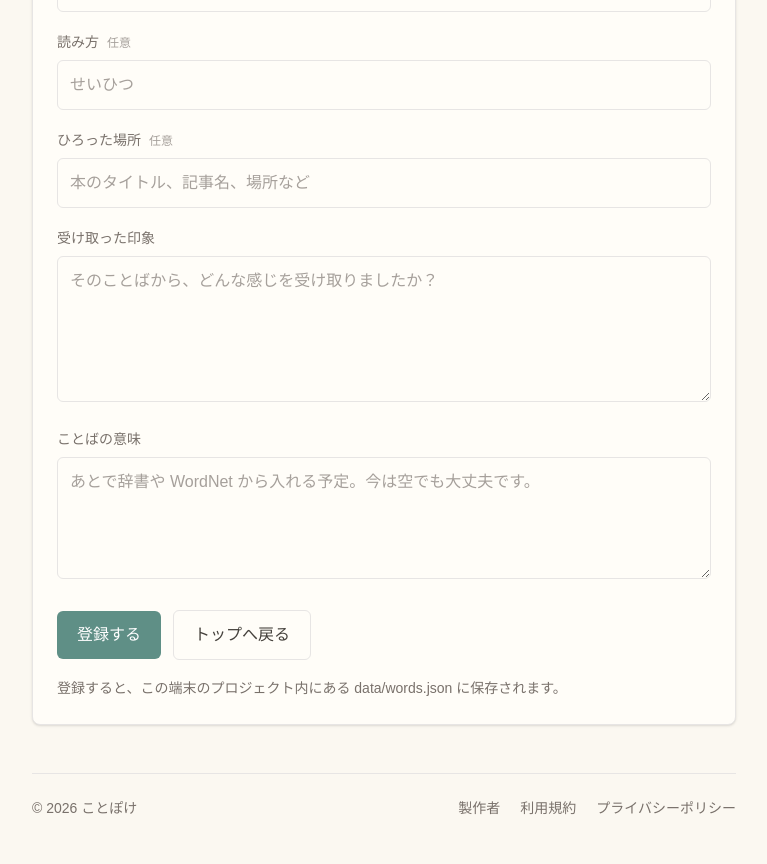
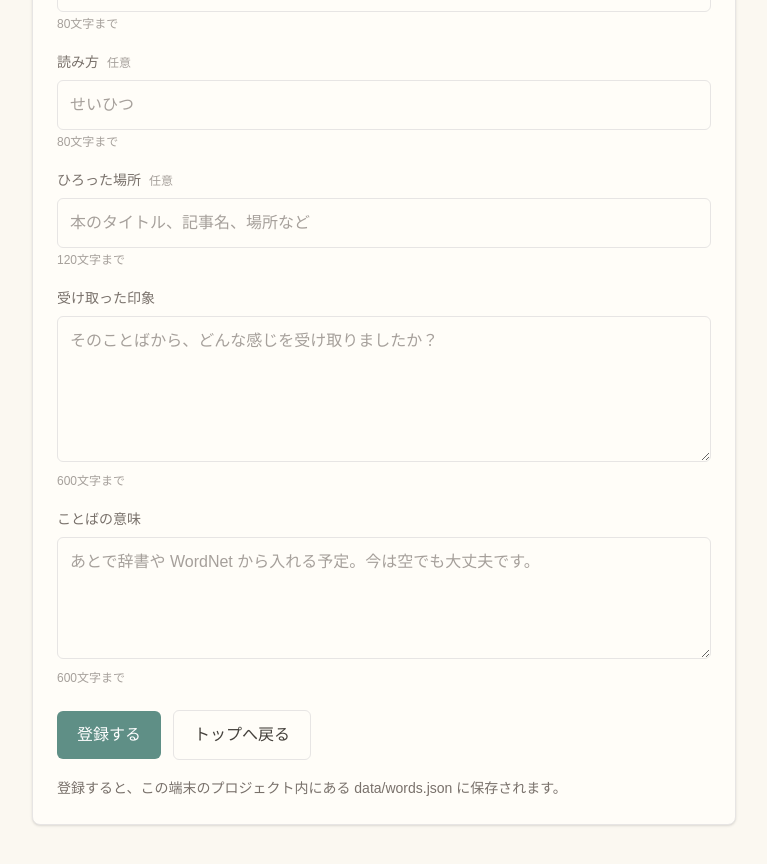
Before and after one commit to torinoko/kotopoke, a Next.js app: page /kotoba/new in a window 1280 px wide. Shown: the part 320-1184 px from the top of the page, without its empty margins (256-1023 px from the left). Built offline with nearby package versions, Linux system fonts and the light colour scheme.

Commit message:
バリデーションを追加

```diff
--- a/src/app/kotoba/new/actions.ts
+++ b/src/app/kotoba/new/actions.ts
@@ -1,31 +1,17 @@
 "use server";
 
 import { redirect } from "next/navigation";
+import { parseWordInput } from "@/lib/word-validation";
 import { createWord } from "@/lib/words-store";
 
-function getText(formData: FormData, key: string) {
-  const value = formData.get(key);
-  return typeof value === "string" ? value.trim() : "";
-}
+export async function createWordAction(formData: FormData) {
+  const input = parseWordInput(formData);
 
-function optionalText(value: string) {
-  return value ? value : undefined;
-}
-
-export async function createWordAction(formData: FormData) {
-  const text = getText(formData, "text");
-
-  if (!text) {
+  if (!input) {
     redirect("/kotoba/new");
   }
 
-  const word = await createWord({
-    text,
-    sourceTitle: optionalText(getText(formData, "sourceTitle")),
-    reading: optionalText(getText(formData, "reading")),
-    meaning: optionalText(getText(formData, "meaning")),
-    impression: optionalText(getText(formData, "impression")),
-  });
+  const word = await createWord(input);
 
   redirect(`/kotoba/${word.id}`);
 }
--- a/src/app/kotoba/new/page.tsx
+++ b/src/app/kotoba/new/page.tsx
@@ -2,6 +2,7 @@ import Link from "next/link";
 import { AppFooter } from "@/components/app-footer";
 import { AppHeader } from "@/components/app-header";
 import { createWordAction } from "@/app/kotoba/new/actions";
+import { wordFieldLimits } from "@/lib/word-validation";
 
 const inputClassName =
   "mt-2 w-full rounded-md border border-stone-200 bg-[#fffdf8] px-3 py-3 text-stone-700 outline-none transition placeholder:text-stone-400 focus:border-[#5f8f86] focus:ring-2 focus:ring-[#dfeae6]";
@@ -32,8 +33,12 @@ export default function NewWordPage() {
               type="text"
               placeholder="静謐"
               required
+              maxLength={wordFieldLimits.text}
               className={inputClassName}
             />
+            <p className="mt-1 text-xs text-stone-400">
+              {wordFieldLimits.text}文字まで
+            </p>
           </div>
 
           <div className="mt-5">
@@ -46,22 +51,30 @@ export default function NewWordPage() {
               name="reading"
               type="text"
               placeholder="せいひつ"
+              maxLength={wordFieldLimits.reading}
               className={inputClassName}
             />
+            <p className="mt-1 text-xs text-stone-400">
+              {wordFieldLimits.reading}文字まで
+            </p>
           </div>
 
           <div className="mt-5">
-            <label className={labelClassName} htmlFor="sourceTitle">
+            <label className={labelClassName} htmlFor="source">
               ひろった場所
               <span className="ml-2 text-xs text-stone-400">任意</span>
             </label>
             <input
-              id="sourceTitle"
-              name="sourceTitle"
+              id="source"
+              name="source"
               type="text"
               placeholder="本のタイトル、記事名、場所など"
+              maxLength={wordFieldLimits.source}
               className={inputClassName}
             />
+            <p className="mt-1 text-xs text-stone-400">
+              {wordFieldLimits.source}文字まで
+            </p>
           </div>
 
           <div className="mt-5">
@@ -73,8 +86,12 @@ export default function NewWordPage() {
               name="impression"
               placeholder="そのことばから、どんな感じを受け取りましたか？"
               rows={5}
+              maxLength={wordFieldLimits.impression}
               className={inputClassName}
             />
+            <p className="mt-1 text-xs text-stone-400">
+              {wordFieldLimits.impression}文字まで
+            </p>
           </div>
 
           <div className="mt-5">
@@ -86,8 +103,12 @@ export default function NewWordPage() {
               name="meaning"
               placeholder="あとで辞書や WordNet から入れる予定。今は空でも大丈夫です。"
               rows={4}
+              maxLength={wordFieldLimits.meaning}
               className={inputClassName}
             />
+            <p className="mt-1 text-xs text-stone-400">
+              {wordFieldLimits.meaning}文字まで
+            </p>
           </div>
 
           <div className="mt-6 flex flex-col gap-3 sm:flex-row sm:items-center">
--- a/src/components/word-detail.tsx
+++ b/src/components/word-detail.tsx
@@ -22,10 +22,10 @@ export function WordDetail({ word }: WordDetailProps) {
         </time>
       </div>
 
-      {word.sourceTitle && (
+      {word.source && (
         <div className="mt-6">
           <p className="text-sm font-medium text-stone-500">拾った場所</p>
-          <p className="mt-2 leading-7 text-stone-700">{word.sourceTitle}</p>
+          <p className="mt-2 leading-7 text-stone-700">{word.source}</p>
         </div>
       )}
 
--- a/src/lib/sample-word.ts
+++ b/src/lib/sample-word.ts
@@ -4,7 +4,7 @@ export const sampleWord: Word = {
   id: "1",
   text: "静謐",
   reading: "せいひつ",
-  sourceTitle: "読書中に出会った本",
+  source: "読書中に出会った本",
   meaning: "静かで落ち着いていること。ひっそりとして、乱されていない様子。",
   relatedWords: ["静寂", "閑静", "穏やか"],
   impression: "静かというより、空気まで澄んでいる感じがした。",
--- /dev/null
+++ b/src/lib/word-validation.ts
@@ -0,0 +1,51 @@
+import { WordInput } from "@/types/word";
+
+export const wordFieldLimits = {
+  text: 80,
+  reading: 80,
+  source: 120,
+  impression: 600,
+  meaning: 600,
+};
+
+type WordField = keyof typeof wordFieldLimits;
+
+function getText(formData: FormData, key: WordField) {
+  const value = formData.get(key);
+  return typeof value === "string" ? value.trim() : "";
+}
+
+function optionalText(value: string) {
+  return value ? value : undefined;
+}
+
+function isTooLong(key: WordField, value: string) {
+  return value.length > wordFieldLimits[key];
+}
+
+export function parseWordInput(formData: FormData): WordInput | null {
+  const text = getText(formData, "text");
+  const reading = getText(formData, "reading");
+  const source = getText(formData, "source");
+  const meaning = getText(formData, "meaning");
+  const impression = getText(formData, "impression");
+
+  if (
+    !text ||
+    isTooLong("text", text) ||
+    isTooLong("reading", reading) ||
+    isTooLong("source", source) ||
+    isTooLong("meaning", meaning) ||
+    isTooLong("impression", impression)
+  ) {
+    return null;
+  }
+
+  return {
+    text,
+    reading: optionalText(reading),
+    source: optionalText(source),
+    meaning: optionalText(meaning),
+    impression: optionalText(impression),
+  };
+}
--- a/src/lib/words-store.ts
+++ b/src/lib/words-store.ts
@@ -2,6 +2,10 @@ import { promises as fs } from "node:fs";
 import path from "node:path";
 import { randomUUID } from "node:crypto";
 import { Word, WordInput } from "@/types/word";
+
+type StoredWord = Word & {
+  sourceTitle?: string;
+};
 
 const dataDirectory = path.join(process.cwd(), "data");
 const wordsFilePath = path.join(dataDirectory, "words.json");
@@ -19,7 +23,12 @@ async function ensureWordsFile() {
 async function readWords(): Promise<Word[]> {
   await ensureWordsFile();
   const file = await fs.readFile(wordsFilePath, "utf8");
-  return JSON.parse(file) as Word[];
+  const words = JSON.parse(file) as StoredWord[];
+
+  return words.map(({ sourceTitle, ...word }) => ({
+    ...word,
+    source: word.source ?? sourceTitle,
+  }));
 }
 
 async function writeWords(words: Word[]) {
--- a/src/types/word.ts
+++ b/src/types/word.ts
@@ -2,7 +2,7 @@ export type Word = {
   id: string;
   text: string;
   reading?: string;
-  sourceTitle?: string;
+  source?: string;
   meaning?: string;
   relatedWords: string[];
   impression?: string;
@@ -12,7 +12,7 @@ export type Word = {
 export type WordInput = {
   text: string;
   reading?: string;
-  sourceTitle?: string;
+  source?: string;
   meaning?: string;
   impression?: string;
 };
```
